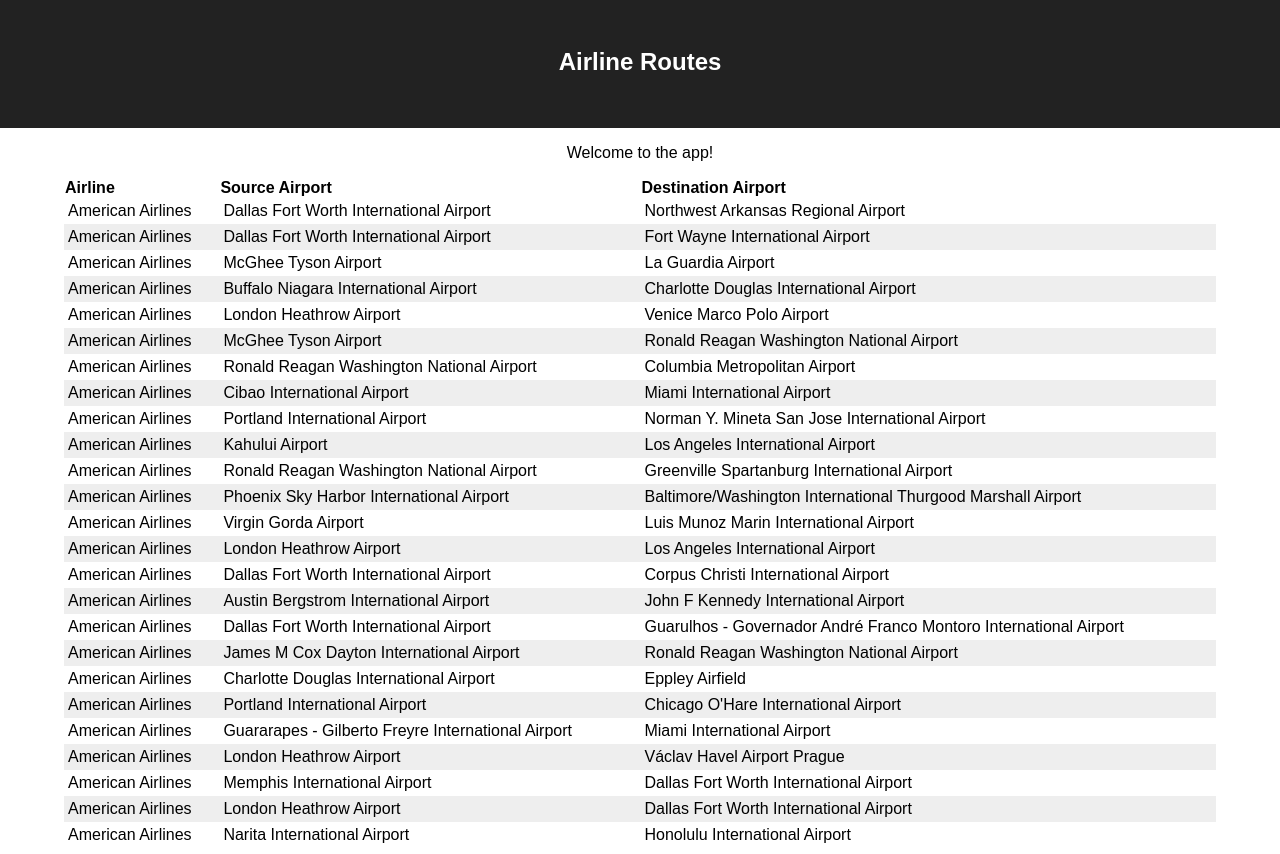
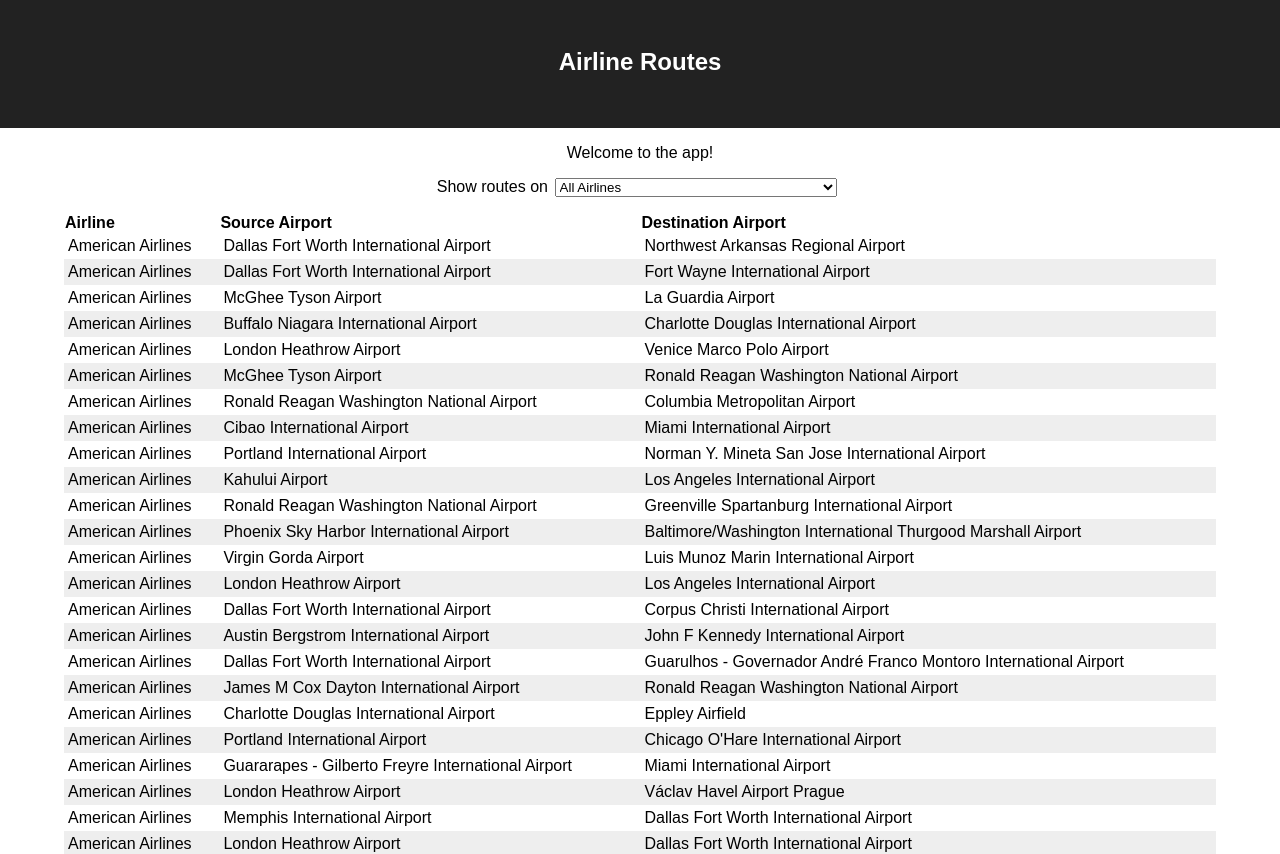
Before and after one commit to lt-z/Airlines-Routes, a React (Create React App) app: page / in a window 1280 px wide. Shown: the top 854 px of the page. Built offline with nearby package versions, Linux system fonts and the light colour scheme.

Commit message:
step 6+7+10 - filter by airline

```diff
--- a/src/App.js
+++ b/src/App.js
@@ -1,10 +1,30 @@
-import React from 'react'
+import React, { useState } from 'react'
 import DATA, { getAirlineById, getAirportByCode } from './data'
 import Table from './components/Table'
+import Select from './components/Select'
 import './App.css'
 
 const App = () => {
-  const routes = DATA.routes
+  const [airline, setAirline] = useState('all')
+  // const [airport, setAirport] = useState("all");
+
+  const filteredRoutes = DATA.routes.filter((route) => {
+    return route.airline === airline || airline === 'all'
+  })
+
+  const filteredAirlines = DATA.airlines.map((airline) => {
+    const active = !!filteredRoutes.find(
+      (route) => route.airline === airline.id
+    )
+    return { ...airline, active }
+  })
+
+  const selectAirline = (value) => {
+    if (value !== 'all') {
+      value = Number(value)
+    }
+    setAirline(value)
+  }
 
   const formatValue = (property, value) => {
     if (property === 'airline') {
@@ -26,9 +46,14 @@ const App = () => {
       </header>
       <section>
         <p>Welcome to the app!</p>
+        <Select
+          options={filteredAirlines}
+          onSelect={selectAirline}
+          allTitle='All Airlines'
+        />
         <Table
           className='routes-table'
-          routes={routes}
+          routes={filteredRoutes}
           columns={columns}
           format={formatValue}
         />
--- /dev/null
+++ b/src/components/Select.jsx
@@ -0,0 +1,27 @@
+import React from 'react'
+
+const Select = ({ options, onSelect, allTitle }) => {
+  const handleChange = (event) => {
+    event.preventDefault();
+    onSelect(event.target.value);
+  };
+
+  const createOptions = options.map((option, i) => {
+    return <option key={i} value={option.id} disabled={!option.active}>{option.name}</option>
+  });
+  createOptions.unshift(<option key="all" value="all">{allTitle}</option>)
+
+  return (
+    <div>
+      <p>
+        Show routes on
+        <select
+          onChange={handleChange}>
+            {createOptions}
+        </select>
+      </p>
+    </div>
+  )
+}
+
+export default Select
```
